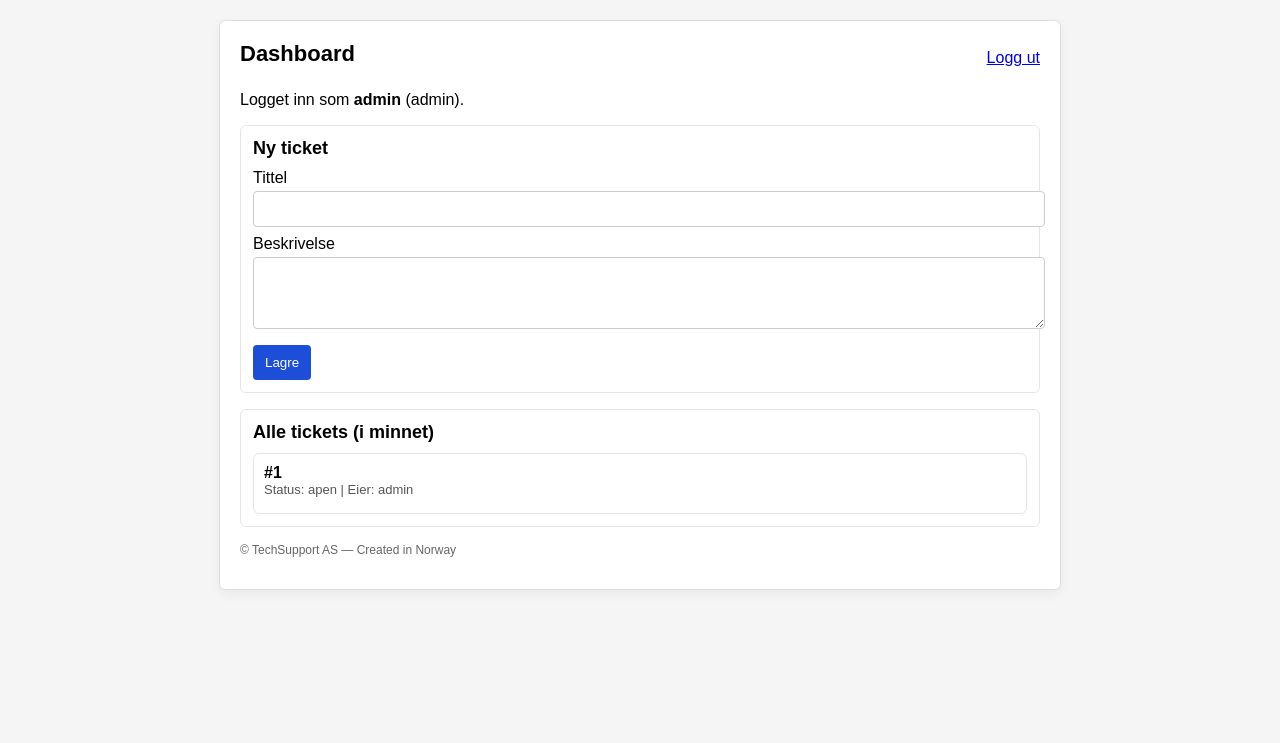
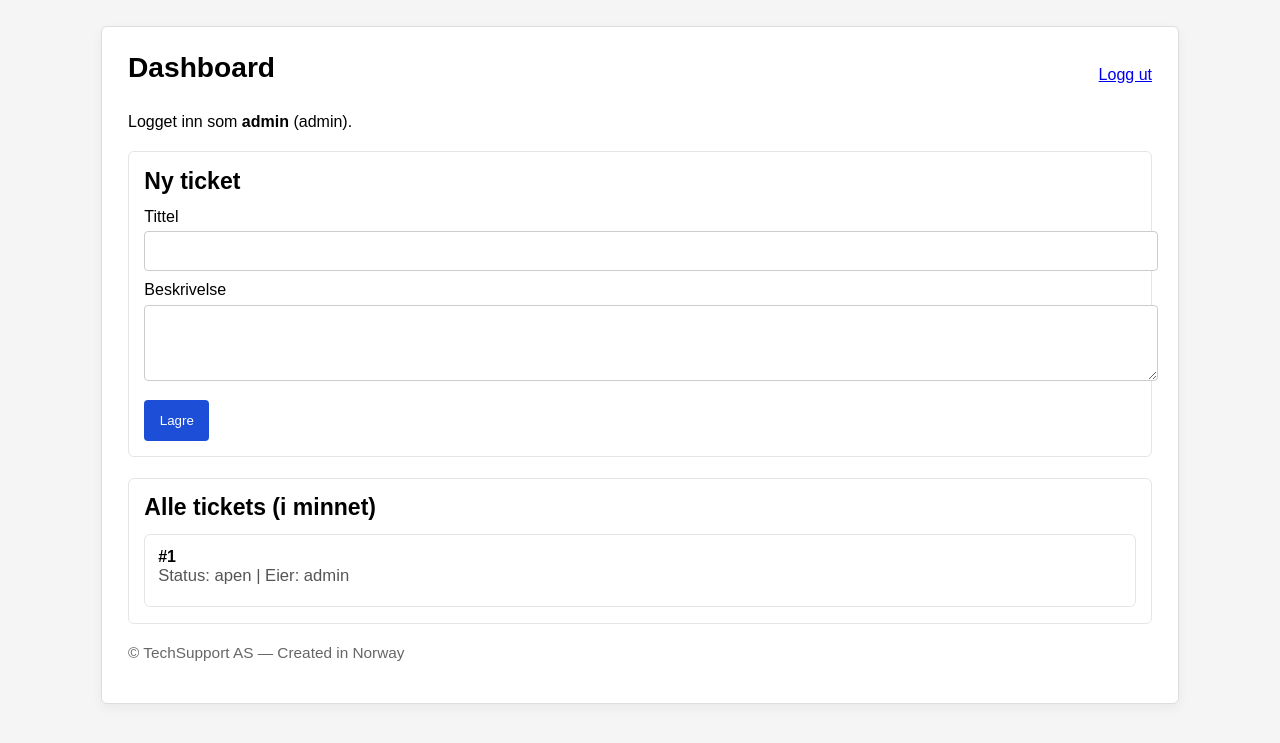
Before and after one commit to Evenkristoffer/TicketSystem, a Flask app: page /dashboard in a window 1280 px wide. Shown: the top 743 px of the page. Run offline with Flask 3, Linux system fonts and the light colour scheme; a user stored in the database is signed in; data comes from the database, SQL or seed files in the repository; tables that the repository leaves empty hold one stand-in row (values such as "Sample post").

Commit message:
fix more

```diff
--- a/app.py
+++ b/app.py
@@ -1,5 +1,5 @@
 """
-Copyright (c) TechSupport AS - Created in Norway
+Copyright (c) TechSupport AS -  No rights deserved.
 """
 
 import os
@@ -185,4 +185,4 @@ def register():
 
 if __name__ == "__main__":
     init_db()
-    app.run(debug=True)
+    app.run(debug=True, port=33096)
--- a/static/style.css
+++ b/static/style.css
@@ -2,51 +2,68 @@ body {
   font-family: Arial, sans-serif;
   background: #f5f5f5;
   margin: 0;
-  padding: 20px;
+  padding: 2vw;
   display: flex;
   justify-content: center;
 }
 
 .box {
   background: #fff;
-  padding: 20px;
+  padding: 2vw;
   border: 1px solid #ddd;
   border-radius: 6px;
-  width: 360px;
-  box-shadow: 0 4px 12px rgba(0,0,0,0.05);
+  width: 40vw;
+  box-shadow: 0 4px 12px rgba(0, 0, 0, 0.05);
 }
 
-.box.wide { width: 800px; }
+.box.wide {
+  width: 80vw;
+}
 
 .wide .panel {
   border: 1px solid #e5e5e5;
-  padding: 12px;
+  padding: 1.2vw;
   border-radius: 6px;
-  margin-top: 16px;
+  margin-top: 1.6vw;
 }
 
 .row {
   display: flex;
-  gap: 12px;
+  gap: 1.2vw;
   align-items: center;
 }
-.between { justify-content: space-between; }
 
-h1 { margin: 0 0 8px; font-size: 22px; }
-h2 { margin: 0 0 10px; font-size: 18px; }
+.between {
+  justify-content: space-between;
+}
 
-label { display: block; margin: 8px 0 4px; }
+h1 {
+  margin: 0 0 1vw;
+  font-size: 2.2vw;
+}
 
-input, textarea {
+h2 {
+  margin: 0 0 1vw;
+  font-size: 1.8vw;
+}
+
+label {
+  display: block;
+  margin: 0.8vw 0 0.4vw;
+}
+
+input,
+textarea {
   width: 100%;
-  padding: 8px;
+  padding: 0.8vw;
   border: 1px solid #ccc;
   border-radius: 4px;
   font: inherit;
 }
+
 select {
   width: 100%;
-  padding: 8px;
+  padding: 0.8vw;
   border: 1px solid #ccc;
   border-radius: 4px;
   font: inherit;
@@ -54,8 +71,8 @@ select {
 }
 
 button {
-  margin-top: 12px;
-  padding: 10px 12px;
+  margin-top: 1.2vw;
+  padding: 1vw 1.2vw;
   background: #1d4ed8;
   color: #fff;
   border: none;
@@ -66,14 +83,14 @@ button {
 .message {
   background: #e0f2fe;
   border: 1px solid #60a5fa;
-  padding: 10px;
+  padding: 1vw;
   border-radius: 4px;
-  margin: 12px 0;
+  margin: 1.2vw 0;
 }
 
 .footer {
-  margin-top: 16px;
-  font-size: 12px;
+  margin-top: 1.6vw;
+  font-size: 1.2vw;
   color: #666;
 }
 
@@ -82,15 +99,20 @@ button {
   padding: 0;
   margin: 0;
   display: grid;
-  gap: 8px;
+  gap: 0.8vw;
 }
+
 .ticket-list li {
   border: 1px solid #e5e5e5;
   border-radius: 6px;
-  padding: 10px;
+  padding: 1vw;
 }
+
 .ticket-list .sub {
   color: #555;
-  font-size: 13px;
+  font-size: 1.3vw;
 }
-.ticket-list .desc { margin-top: 6px; }
+
+.ticket-list .desc {
+  margin-top: 0.6vw;
+}
```
Also changed, not shown: docs/OVERVIEW.md (added, +47 -0 lines), README.md, 1 other file.
